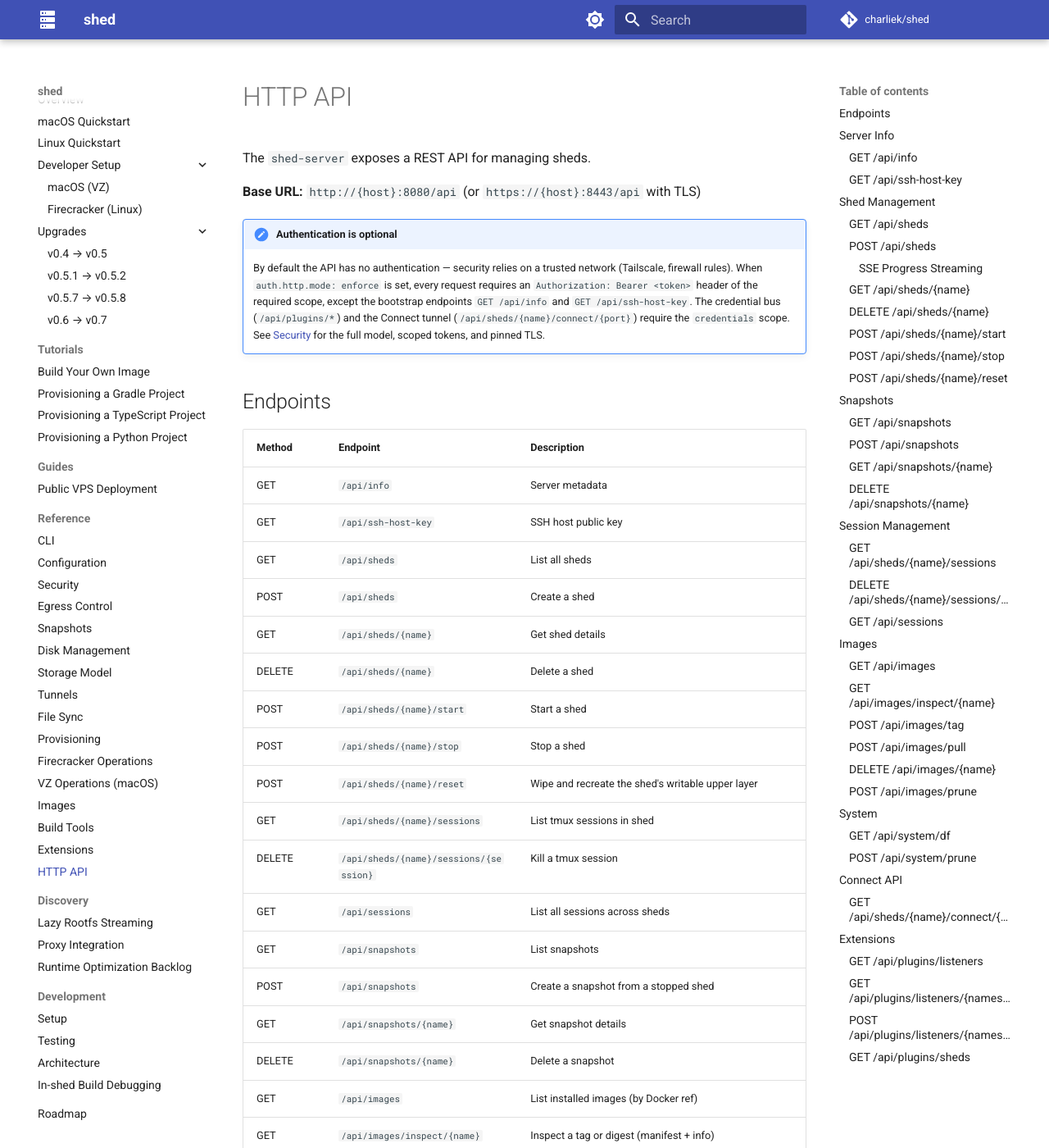
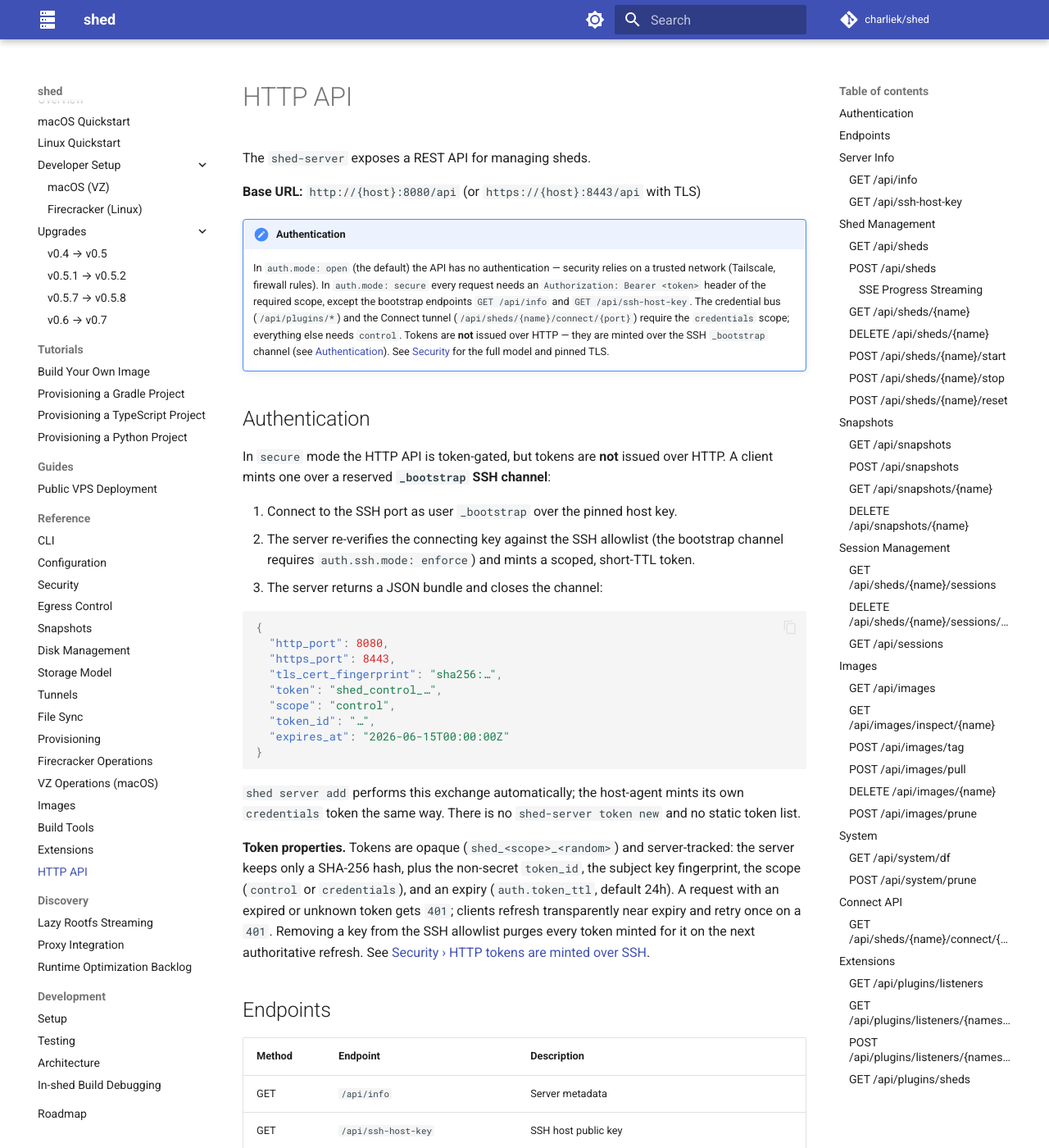
Before and after one commit to charliek/shed, an MkDocs documentation site: the page built from docs/reference/api.md, in a window 1280 px wide and 1400 px high. Shown: the whole window at 82% size. Built offline with MkDocs 1.6.1 and Material for MkDocs 9.7.7, drawn with Linux system fonts in a browser that asks for light colours; comment, search, counter and statistics services are not loaded; some of the changed text lies outside the part shown.

Commit message:
docs(api): SSH _bootstrap token issuance, lifecycle, and bus reconnect
Phase 6d of auth-issuance-v2. Updates reference/api.md for the v0.8 auth model:

- Intro admonition reframed around auth.mode: open (default) | secure; notes
  tokens are minted over SSH, not HTTP, and which scope each route needs.
- New "Authentication" section: the reserved _bootstrap SSH channel (re-verifies
  the allowlist, mints a scoped short-TTL token), the JSON bundle shape, and the
  opaque server-tracked token lifecycle (SHA-256 at rest, token_id, scopes
  control/credentials, TTL/auth.token_ttl, 401→refresh+retry,
  revoke-by-subject). No `shed-server token new` / static list.
- GET /api/info documents the always-present auth_mode field (open|secure;
  bootstrap-exempt so `server add` reads it before holding a token).
- Plugins: the namespace 409 is terminal (clients stop retrying); un-acked
  pending is retained + re-delivered on reconnect under enforced auth (none in
  open mode); /respond drops forged/replayed responses. Cross-links the
  Security credential-bus section.

make docs green; internal anchors resolve; the v0.7-to-v0.8 forward link is made
in 6e.

Co-Authored-By: Claude Opus 4.8 (1M context) <noreply@anthropic.com>

````diff
--- a/docs/reference/api.md
+++ b/docs/reference/api.md
@@ -4,15 +4,53 @@ The `shed-server` exposes a REST API for managing sheds.
 
 **Base URL:** `http://{host}:8080/api` (or `https://{host}:8443/api` with TLS)
 
-!!! note "Authentication is optional"
-    By default the API has no authentication — security relies on a trusted
-    network (Tailscale, firewall rules). When `auth.http.mode: enforce` is set,
-    every request requires an `Authorization: Bearer <token>` header of the
+!!! note "Authentication"
+    In `auth.mode: open` (the default) the API has no authentication — security
+    relies on a trusted network (Tailscale, firewall rules). In `auth.mode:
+    secure` every request needs an `Authorization: Bearer <token>` header of the
     required scope, except the bootstrap endpoints `GET /api/info` and
     `GET /api/ssh-host-key`. The credential bus (`/api/plugins/*`) and the
-    Connect tunnel (`/api/sheds/{name}/connect/{port}`) require the
-    `credentials` scope. See [Security](security.md) for the full model,
-    scoped tokens, and pinned TLS.
+    Connect tunnel (`/api/sheds/{name}/connect/{port}`) require the `credentials`
+    scope; everything else needs `control`. Tokens are **not** issued over HTTP —
+    they are minted over the SSH `_bootstrap` channel (see
+    [Authentication](#authentication)). See [Security](security.md) for the full
+    model and pinned TLS.
+
+## Authentication
+
+In `secure` mode the HTTP API is token-gated, but tokens are **not** issued over
+HTTP. A client mints one over a reserved **`_bootstrap` SSH channel**:
+
+1. Connect to the SSH port as user `_bootstrap` over the pinned host key.
+2. The server re-verifies the connecting key against the SSH allowlist (the
+   bootstrap channel requires `auth.ssh.mode: enforce`) and mints a scoped,
+   short-TTL token.
+3. The server returns a JSON bundle and closes the channel:
+
+   ```json
+   {
+     "http_port": 8080,
+     "https_port": 8443,
+     "tls_cert_fingerprint": "sha256:…",
+     "token": "shed_control_…",
+     "scope": "control",
+     "token_id": "…",
+     "expires_at": "2026-06-15T00:00:00Z"
+   }
+   ```
+
+`shed server add` performs this exchange automatically; the host-agent mints its
+own `credentials` token the same way. There is no `shed-server token new` and no
+static token list.
+
+**Token properties.** Tokens are opaque (`shed_<scope>_<random>`) and
+server-tracked: the server keeps only a SHA-256 hash, plus the non-secret
+`token_id`, the subject key fingerprint, the scope (`control` or `credentials`),
+and an expiry (`auth.token_ttl`, default 24h). A request with an expired or
+unknown token gets `401`; clients refresh transparently near expiry and retry
+once on a `401`. Removing a key from the SSH allowlist purges every token minted
+for it on the next authoritative refresh. See
+[Security › HTTP tokens are minted over SSH](security.md#http-tokens-are-minted-over-ssh).
 
 ## Endpoints
 
@@ -62,11 +100,14 @@ Returns server metadata and capabilities.
   "version": "1.0.0",
   "ssh_port": 2222,
   "http_port": 8080,
-  "backend": "vz"
+  "backend": "vz",
+  "auth_mode": "secure"
 }
 ```
 
 The `backend` field reflects the resolved backend for this server (`vz` or `firecracker`). When the server is configured with `default_backend: detect`, this field shows the auto-detected value.
+
+`auth_mode` is `open` or `secure`. This endpoint is reachable without a token (it is bootstrap-exempt) so `shed server add` can read the mode and ports before the client holds one — in `secure` mode it then mints a token over SSH.
 
 ### GET /api/ssh-host-key
 
@@ -922,9 +963,21 @@ Subscribes to a namespace via SSE. One listener per namespace.
 | `NAMESPACE_RESERVED` | 403 | `system:*` namespaces cannot be registered |
 | `NAMESPACE_ALREADY_REGISTERED` | 409 | Namespace already has a listener |
 
+Only one listener per namespace is allowed, so the `409` is **terminal** — a
+client treats it as "another agent already owns this namespace" and stops
+retrying rather than hot-looping. When HTTP auth is enforced, un-acked requests
+pending for a namespace are **retained across a disconnect and re-delivered**
+when a listener re-subscribes, so a host-agent that reconnects across a blip
+doesn't strand an in-flight credential request; stale pending is swept after a
+retention TTL. (In `open` mode there is no ownership tracking and no re-delivery.)
+
 ### POST /api/plugins/listeners/{namespace}/respond
 
-Sends a response back to a shed. The envelope must include `shed.name`.
+Sends a response back to a shed. The envelope must include `shed.name`. A
+response is honored only if it matches an outstanding pending request for the
+current listener — forged responses (an unknown `requestID`) and replays (an
+already-consumed one) are dropped. See
+[Security › Credential bus](security.md#credential-bus).
 
 **Errors:**
 
````
